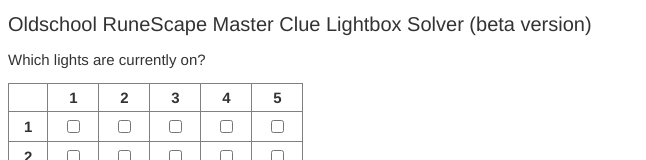
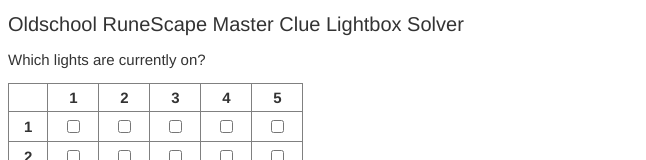
Before and after one commit to fletom/osrs-lightbox-solver, a plain HTML site: page index.html in a window 1280 px wide. Shown: the top 160 px of the page, without its empty margins (0-646 px from the left). Drawn offline with nearby package versions, Linux system fonts and the light colour scheme.

Commit message:
delete "(beta version)"

```diff
--- a/index.html
+++ b/index.html
@@ -14,7 +14,7 @@
 		</script>
 	</head>
 	<body>
-		<h1>Oldschool RuneScape Master Clue Lightbox Solver (beta version)</h1>
+		<h1>Oldschool RuneScape Master Clue Lightbox Solver</h1>
 		<p id='prompt'>...</p>
 		<table id='matrix'>
 			<thead>
```
